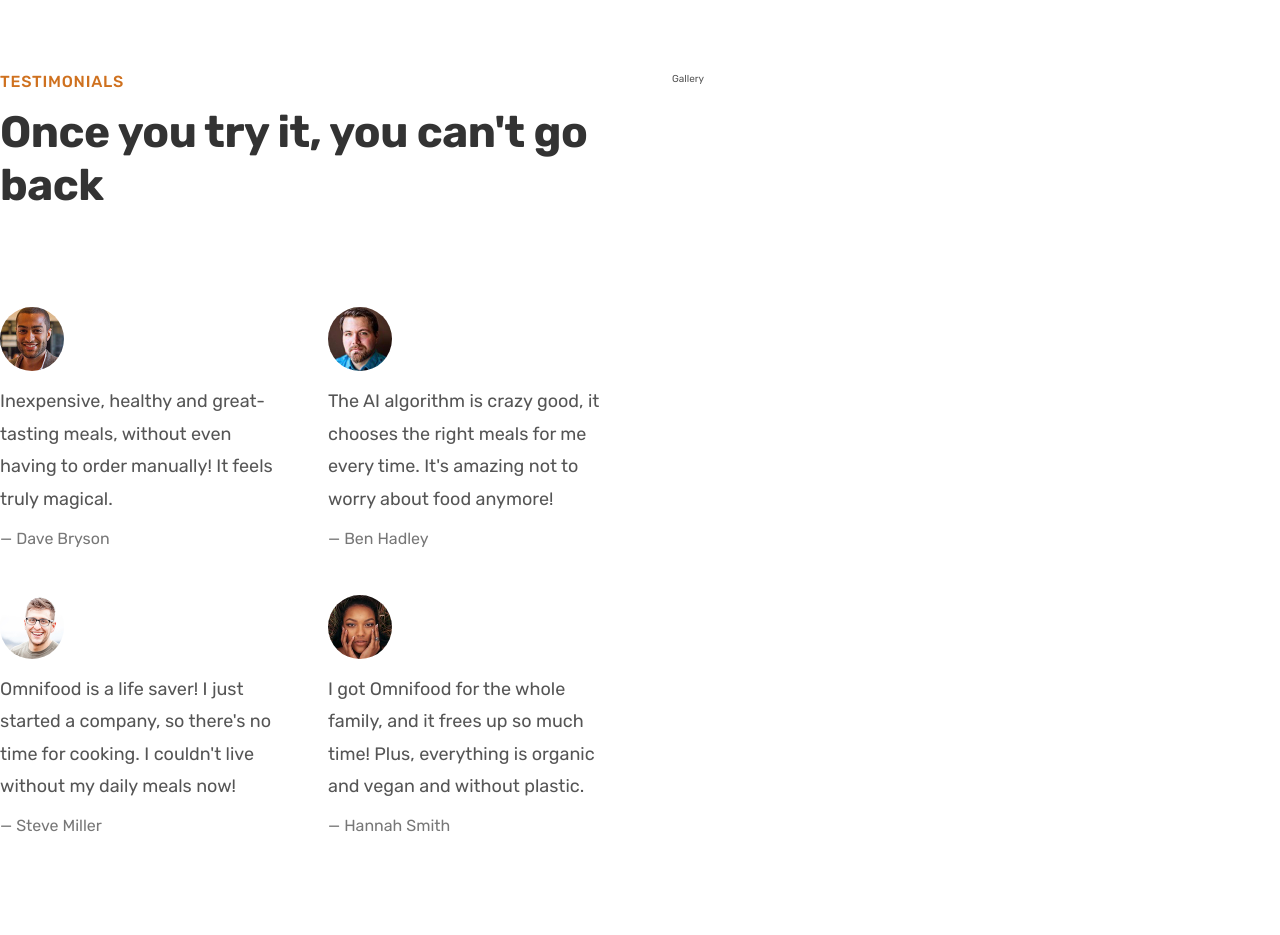
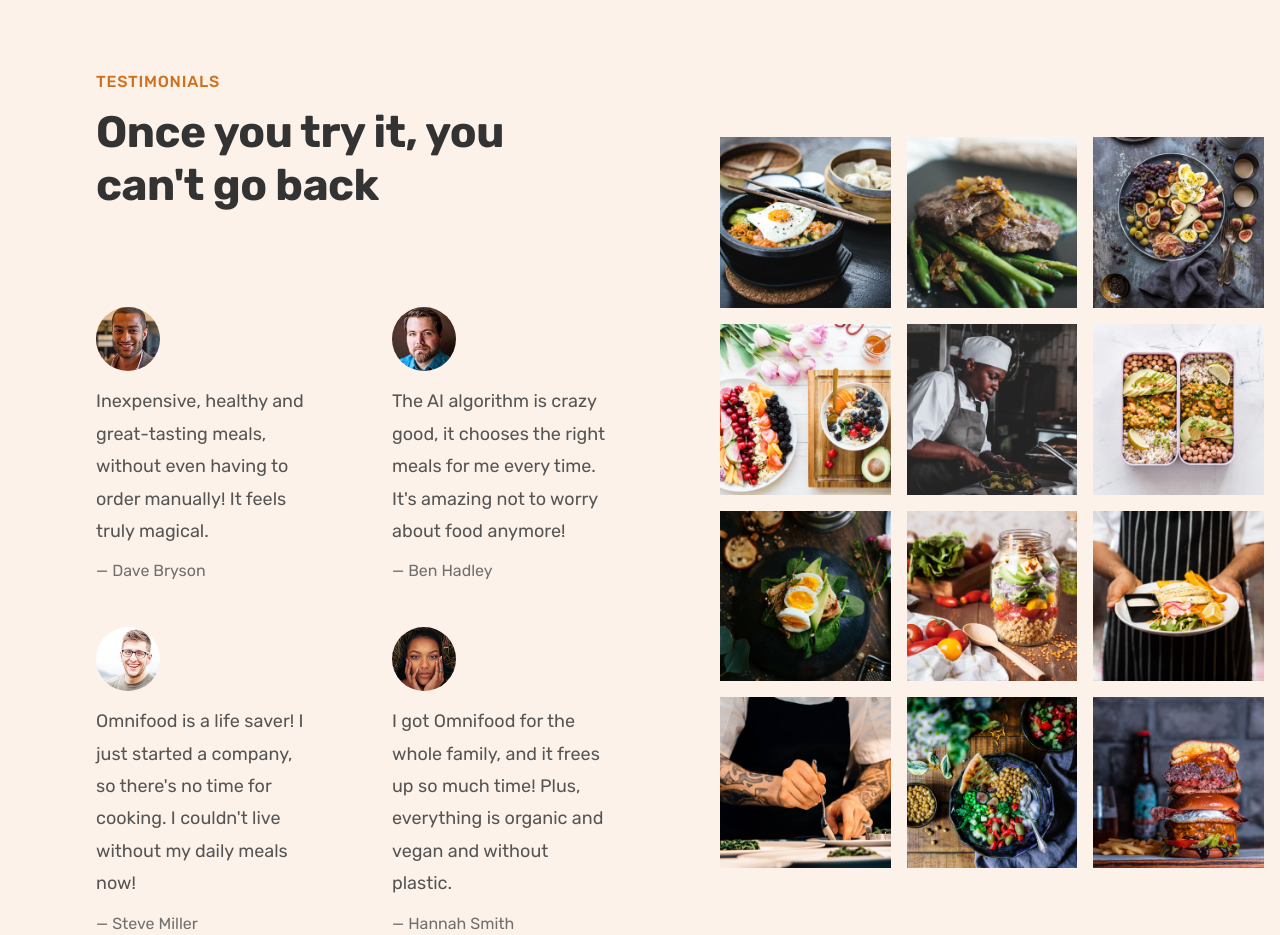
Before and after one commit to najmoaden/Omnifood, a plain HTML site: page index.html in a window 1280 px wide. Shown: the part 3580-4515 px from the top of the page. Drawn offline with nearby package versions, Linux system fonts and the light colour scheme.

Commit message:
Building the Testimonials Setion (Part 2)

```diff
--- a/css/general.css
+++ b/css/general.css
@@ -29,6 +29,7 @@ Paragraph default: 1.6
 - Shades: #cf711f
 - Accents:
 - Greys:
+#6f6f6f (lightest grey allowed on #fdf2e9)
 #555
 #333
 
--- a/css/style.css
+++ b/css/style.css
@@ -305,13 +305,21 @@ header {
 /* TESTIMONIAL SECTION */
 /************************/
 .section-testimonials {
-  padding: 9.6rem 0;
+  background-color: #fdf2e9;
+  display: grid;
+  grid-template-columns: 55fr 45fr;
+  align-items: center;
+}
+
+.testimonials-container {
+  padding: 9.6rem;
 }
 
 .testimonials {
   display: grid;
   grid-template-columns: 1fr 1fr;
-  gap: 4.8rem;
+  row-gap: 4.8rem;
+  column-gap: 8rem;
 }
 
 .testimonial-img {
@@ -328,8 +336,26 @@ header {
 
 .testimonial-name {
   font-size: 1.6rem;
-  color: #777;
+  color: #6f6f6f;
 }
 
 .gallery {
+  display: grid;
+  grid-template-columns: repeat(3, 1fr);
+  gap: 1.6rem;
+  padding: 1.6rem;
 }
+
+.gallery-item {
+  overflow: hidden;
+}
+
+.gallery-item img {
+  display: block;
+  width: 100%;
+  transition: all 0.4s;
+}
+
+.gallery-item img:hover {
+  transform: scale(1.1);
+}
--- a/index.html
+++ b/index.html
@@ -206,7 +206,7 @@
       </div>
     </section>
 
-    <section class="section-testimonials grid grid--2-cols">
+    <section class="section-testimonials">
 
       <div class="testimonials-container">
         <span class="subheading">Testimonials</span>
@@ -258,7 +258,44 @@
         </div>
       </div>
 
-      <div class="gallery">Gallery</div>
+      <div class="gallery">
+        <figure class="gallery-item">
+          <img src="img/gallery/gallery-1.jpg" alt="Photo of beatifully arranged food">
+        </figure>
+        <figure class="gallery-item">
+          <img src="img/gallery/gallery-2.jpg" alt="Photo of beatifully arranged food">
+        </figure>
+        <figure class="gallery-item">
+          <img src="img/gallery/gallery-3.jpg" alt="Photo of beatifully arranged food">
+        </figure>
+        <figure class="gallery-item">
+          <img src="img/gallery/gallery-4.jpg" alt="Photo of beatifully arranged food">
+        </figure>
+        <figure class="gallery-item">
+          <img src="img/gallery/gallery-5.jpg" alt="Photo of beatifully arranged food">
+        </figure>
+        <figure class="gallery-item">
+          <img src="img/gallery/gallery-6.jpg" alt="Photo of beatifully arranged food">
+        </figure>
+        <figure class="gallery-item">
+          <img src="img/gallery/gallery-7.jpg" alt="Photo of beatifully arranged food">
+        </figure>
+        <figure class="gallery-item">
+          <img src="img/gallery/gallery-8.jpg" alt="Photo of beatifully arranged food">
+        </figure>
+        <figure class="gallery-item">
+          <img src="img/gallery/gallery-9.jpg" alt="Photo of beatifully arranged food">
+        </figure>
+        <figure class="gallery-item">
+          <img src="img/gallery/gallery-10.jpg" alt="Photo of beatifully arranged food">
+        </figure>
+        <figure class="gallery-item">
+          <img src="img/gallery/gallery-11.jpg" alt="Photo of beatifully arranged food">
+        </figure>
+        <figure class="gallery-item">
+          <img src="img/gallery/gallery-12.jpg" alt="Photo of beatifully arranged food">
+        </figure>
+      </div>
     </section>
 
   </main>
```
